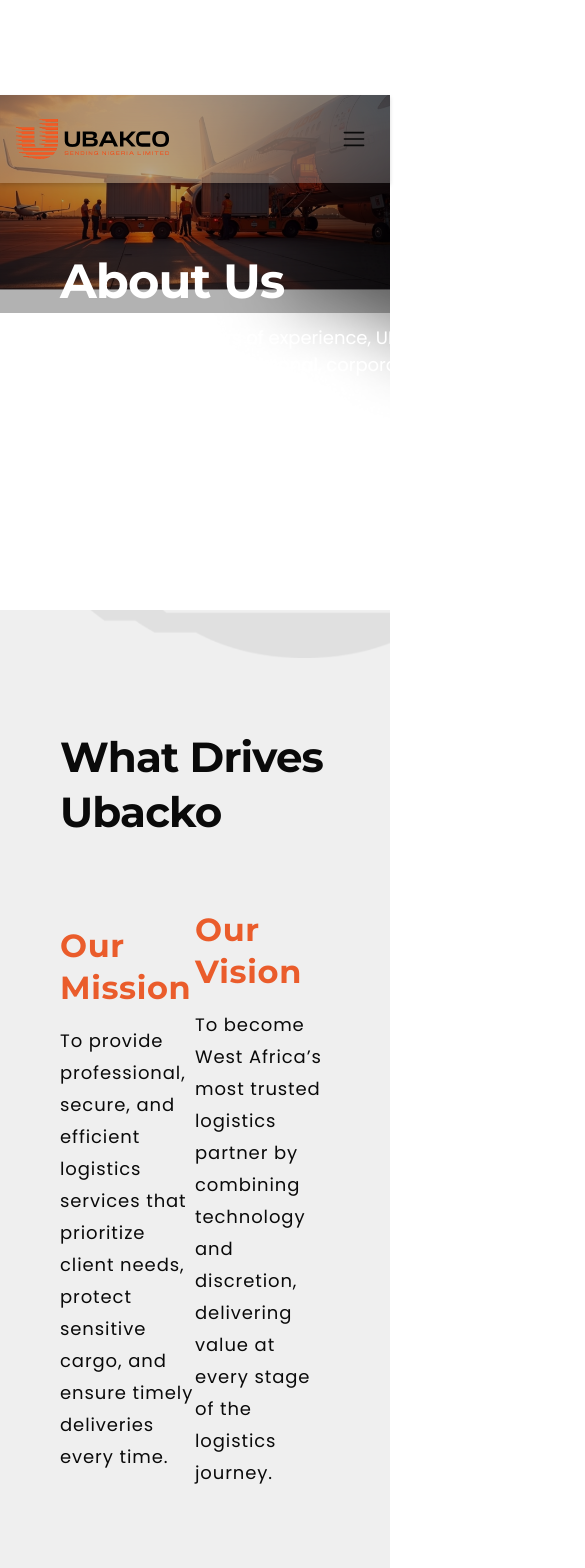
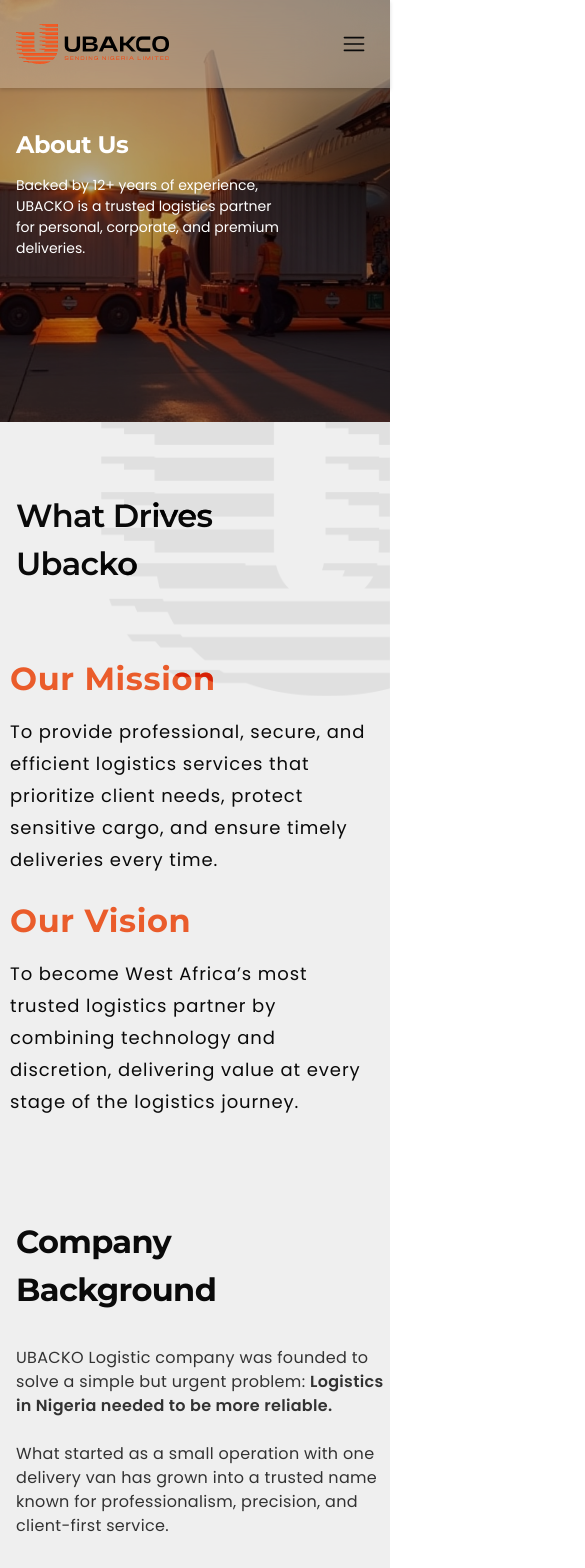
Before and after one commit to Dev-Faith/UBAKCO, a Next.js app: page /about in a window 390 px wide. Shown: the top 1568 px of the page, 585 px wide, since content can reach past the window. Built offline with nearby package versions, Linux system fonts and the light colour scheme.

Commit message:
feat: Make about us mobile responsive

```diff
--- a/src/app/(main)/page.tsx
+++ b/src/app/(main)/page.tsx
@@ -15,7 +15,7 @@
     <Records />
     <Trusted />
     <Testimonial />
-    <CTA className="py-[120px] lg:py-0" offset="lg:top-[calc(297px-493px)]"/>
+    <CTA className="py-[120px] lg:py-0 bg-white" offset="lg:top-[calc(297px-493px)]"/>
     <Footer />
   </main>;
 }
--- a/src/components/sections/Aboutus.tsx
+++ b/src/components/sections/Aboutus.tsx
@@ -3,13 +3,13 @@
 
 const Aboutus = () => {
   return (
-    <section className="relative mt-[95px] overflow-hidden h-[515px]">
-      <Image src="/images/Aboutus.png" alt="About Us" width={1440} height={515} className="" />
-      <Image src="/images/aboutShadowLeft.png" alt="About Us Shadow Left" width={1440} height={515} className="absolute left-[-40%] top-[-120%]" />
-      <Image src="/images/AboutShadowRight.png" alt="About Us Shadow Right" width={1440} height={515} className="absolute right-[-50%] top-[-0%]" />
-      <div className="absolute top-[30%] left-[60px] flex flex-col gap-[12px] text-white">
-        <h1 className="font-display font-bold text-[48px]/[62.4px] tracking-[-0.02em]">About Us</h1>
-        <p className="font-sans text-[18px]/[27px] w-[572px]">Backed by 12+ years of experience, UBACKO is a trusted logistics partner for personal, corporate, and premium deliveries.</p>
+    <section className="relative lg:mt-[95px] overflow-hidden lg:h-[515px] h-[50vh]">
+      <Image src="/images/Aboutus.png" alt="About Us" width={1440} height={515} className="w-full lg:h-full h-[60vh] object-cover" />
+      <Image src="/images/aboutShadowLeft.png" alt="About Us Shadow Left" width={1440} height={515} className="absolute  left-[-40%] top-[-120%]" />
+      <Image src="/images/AboutShadowRight.png" alt="About Us Shadow Right" width={1440} height={515} className="absolute  right-[-50%] top-[-0%]" />
+      <div className="absolute top-[30%] left-[16px] lg:left-[60px] flex flex-col gap-[12px] text-white">
+        <h1 className="font-display font-bold  text-[24px]/[36px] lg:text-[48px]/[62.4px] tracking-[-0.02em] lg:w-full w-[273px]">About Us</h1>
+        <p className="font-sans text-[14px]/[21px] lg:text-[18px]/[27px] w-[273px] lg:w-[572px]">Backed by 12+ years of experience, UBACKO is a trusted logistics partner for personal, corporate, and premium deliveries.</p>
       </div>
     </section>
   )
--- a/src/components/sections/AboutusTrusted.tsx
+++ b/src/components/sections/AboutusTrusted.tsx
@@ -72,34 +72,34 @@
   );
 
   return (
-    <section className="pt-[120px] pl-[60px]">
+    <section className="pt-[120px] px-[16px] lg:pl-[60px]">
       <div>
-        <h1 className="text-[42px]/[54.6px] font-bold tracking-[-0.02em] font-display w-[358px]">
+        <h1 className=" text-[32px]/[48px] lg:text-[42px]/[54.6px] font-semibold lg:font-bold tracking-[-0.02em] font-display w-[268px] lg:w-[358px]">
           Trusted by Industry Leaders
         </h1>
-        <p className="text-[28px]/[42px] font-[400] font-sans tracking-[0.05em] text-[#323232] w-[628px] mt-[32px]">
+        <p className=" text-[18px]/[27px] lg:text-[28px]/[42px] font-[400] font-sans tracking-[0.05em] text-[#656565] w-[370px] lg:w-[628px] mt-[24px] lg:mt-[32px]">
           Proud to serve Nigeria's most prestigious companies and organizations
         </p>
       </div>
       <div
         ref={carouselRef}
-        className="about-carousel mt-[70px] flex items-center gap-[32px] pb-[138px] overflow-x-auto overflow-y-hidden pr-[40px]"
+        className="about-carousel mt-[70px] flex flex-col lg:flex-row items-center gap-[32px] pb-[138px] lg:overflow-x-auto overflow-y-hidden lg:pr-[40px]"
         style={carouselStyle}
       >
         {carouselItems.map((items, index) => (
           <div
             key={index}
-            className="relative px-[40px]  py-[60px] text-white  min-w-[596px] min-h-[812px] flex flex-col justify-between"
+            className="relative px-[40px]  py-[60px] text-white min-h-[490px] w-full  lg:min-w-[596px] lg:min-h-[812px] flex flex-col justify-between"
           >
             <Image
               src={items.image}
               alt={items.title}
               width={500}
               height={300}
-              className="rounded-[40px] top-0 left-0 w-full h-full absolute z-[-1] w-[596px] h-[812px]"
+              className="rounded-[40px] top-0 left-0 w-full h-full object-cover absolute z-[-1] w-[350px] lg:w-[596px] h-[490px] lg:h-[812px]"
             />
             <div className="flex items-center justify-between ">
-              <p className="text-[40px]/[42px] tracking-[0.05em] font-semibold font-display line-clamp-2">
+              <p className=" text-[24px]/36px] lg:text-[40px]/[42px] w-[190px] lg:w-full tracking-[0.05em] font-semibold font-display line-clamp-2">
                 {items.title}
               </p>{" "}
               <Image
@@ -109,7 +109,7 @@
                 height={80}
               />
             </div>
-            <p>{items.desc}</p>
+            <p className="text-[16px]/[24px] w-[330px]">{items.desc}</p>
           </div>
         ))}
       </div>
--- a/src/components/sections/CertAndComp.tsx
+++ b/src/components/sections/CertAndComp.tsx
@@ -11,14 +11,14 @@
     "NDLEA-complaint for sensitive and regulated goods handling",
   ];
   return (
-    <section className="bg-[#EFEFEF] pt-[150px] px-[60px] pb-[358px] relative">
-        <Image src="/images/Logomark.png" alt="Logomark" width={100} height={100}  className="absolute top-0 right-0 soft-light-effect w-[567px] h-[537.62px]"/>
-      <h2 className="text-[42px]/[54.6px] font-bold font-display tracking-[0.02em] w-[400px]">
+    <section className="bg-[#EFEFEF] pt-[70px] lg:pt-[150px] px-[16px] lg:px-[60px] pb-[358px] relative">
+        <Image src="/images/Logomark.png" alt="Logomark" width={100} height={100}  className="absolute hidden lg:block top-0 right-0 soft-light-effect w-[567px] h-[537.62px]"/>
+      <h2 className=" text-[32px]/[48px] lg:text-[42px]/[54.6px] font-bold font-display tracking-[-0.02em] w-[368px] lg:w-[400px]">
         Certifications & Compliance
       </h2>
-      <div className="py-[98px] grid grid-cols-3 border-y-[1px] border-[#CACACA] mt-[98px] gap-y-[80px] relative">
+      <div className="py-[98px] grid lg:grid-cols-3 grid-cols-1 border-y-[1px] border-[#CACACA] mt-[98px] gap-y-[80px] relative">
         {Certifications.map((cert, index) => (
-          <div key={index} className={` w-[362px] ${index !== 2 && index !== 5 ? "border-r-[1px] border-[#CACACA] pr-[28px]" : ""}`}>
+          <div key={index} className={` w-[362px] ${index !== 2 && index !== 5 ? "lg:border-r-[1px] lg:border-b-0 pb-[40px] lg:pb-0 border-b-[1px] border-[#CACACA] pr-[28px]" : ""}`}>
             <Image
               src="/icons/shield.svg"
               alt="shield icon"
@@ -28,7 +28,7 @@
             <p className="text-[20px] leading-[30px] pt-[24px]">{cert}</p>
           </div>
         ))}
-        <div className="w-full h-[1px] bg-[#CACACA] top-[48%] absolute"></div>
+        <div className="w-full h-[1px] bg-[#CACACA] top-[48%] lg:block hidden absolute"></div>
       </div>
     </section>
   );
--- a/src/components/sections/Whatdrives.tsx
+++ b/src/components/sections/Whatdrives.tsx
@@ -13,17 +13,17 @@
         }
     ]
   return (
-    <section className="bg-[#EFEFEF] pt-[120px] pb-[100px] px-[60px] relative overflow-hidden">
-      <h1 className="w-[265px] font-bold text-[42px]/[54.6px] font-display tracking-[-0.02em]">What Drives Ubacko</h1>
-      <div className="flex  items-center justify-between mt-[70px]">
+    <section className="bg-[#EFEFEF] pt-[70px] lg:pt-[120px] lg:pb-[100px] px-[16px] lg:px-[60px] relative overflow-hidden">
+      <h1 className="w-[198px] lg:w-[265px] font-semibold lg:font-bold text-[32px]/[48px] lg:text-[42px]/[54.6px] font-display tracking-[-0.02em]">What Drives Ubacko</h1>
+      <div className="flex flex-col  lg:flex-row items-center gap-[24px] lg:justify-between mt-[70px]">
         {driveList.map((drive, index) => (
-          <div key={index} className="w-[516px] flex flex-col gap-[16px]">
-            <h1 className="text-[#EA5C2B] text-[32px]/[42px] font-bold tracking-[0.02em] font-display">{drive.title}</h1>
+          <div key={index} className="lg:w-[516px] w-[370px] flex flex-col gap-[16px]">
+            <h1 className="text-[#EA5C2B] text-[26px]/[42px]  text-[32px]/[42px] font-bold tracking-[0.02em] font-display">{drive.title}</h1>
             <p className="text-[18px]/[32px] font-sans font-[400] tracking-[0.05em] ">{drive.desc}</p>
           </div>
         ))}
       </div>
-      <Image src="/images/logomark.png" alt="What Drives Ubacko" height={100} width={100} className="absolute top-[-50%] right-0 soft-light-effect w-[567px] h-[537.62px]" />
+      <Image src="/images/Logomark.png" alt="What Drives Ubacko" height={100} width={100} className="absolute lg:top-[-50%] lg:right-0 top-0 right-0 soft-light-effect w-[289px] h-[274px] lg:w-[567px] lg:h-[537.62px]" />
     </section>
   );
 };
--- a/src/components/sections/companyBg.tsx
+++ b/src/components/sections/companyBg.tsx
@@ -2,13 +2,13 @@
 
 const CompanyBg = () => {
   return (
-    <section className="bg-[#EFEFEF] pt-[100px] pb-[100px] px-[60px] flex justify-between">
-      <div className="flex flex-col gap-[32px] w-[600px]">
-        <h1 className="font-display font-bold text-[42px]/[54.6px] tracking-[-0.02em] w-[264px]">Company Background</h1>
-        <div className="flex flex-col gap-[32px] text-[28px]/[48px] font-sans tracking-[0.02em] text-[#323232]">
+    <section className="bg-[#EFEFEF] pt-[100px] pb-[100px] px-[16px] lg:px-[60px] flex flex-col  lg:flex-row gap-[100px] lg:justify-between">
+      <div className="flex flex-col gap-[32px] w-[370px] lg:w-[600px]">
+        <h1 className="font-display font-bold text-[32px]/[48px] lg:text-[42px]/[54.6px] tracking-[-0.02em] w-[198px] lg:w-[264px]">Company Background</h1>
+        <div className="flex flex-col gap-[32px] w-[20px]/[30px] lg:text-[28px]/[48px] font-sans tracking-[0.02em] text-[#323232]">
           <p>
             UBACKO Logistic company was founded to solve a simple but urgent
-            problem: Logistics in Nigeria needed to be more reliable. What
+            problem: <span className="font-semibold lg:font-regular">Logistics in Nigeria needed to be more reliable.</span><br className="lg:hidden"/><br className="lg:hidden"/> What
             started as a small operation with one delivery van has grown into a
             trusted name known for professionalism, precision, and client-first
             service.
@@ -21,7 +21,7 @@
           </p>
         </div>
       </div>
-      <div className="bg-[#D9D9D9] h-[772px] w-[550px] rounded-[40px]">
+      <div className="bg-[#D9D9D9] h-[772px] w-[370px] lg:w-[550px] rounded-[40px]">
 
       </div>
     </section>
```
Also changed, not shown: src/components/sections/Statistics.tsx (+24 -12 lines).
